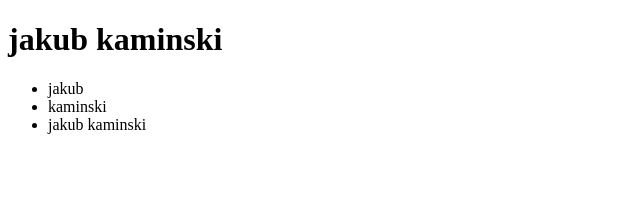
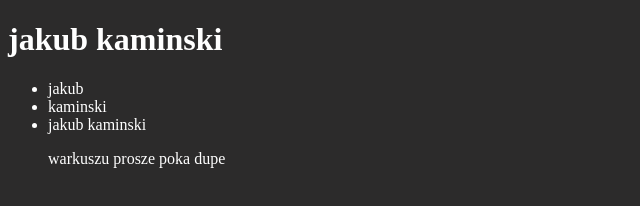
Before and after one commit to L0TNIK/git-nauka, a plain HTML site: page index.html in a window 1280 px wide. Shown: the whole page, without its empty margins (0-640 px from the left). Drawn offline with Linux system fonts and the light colour scheme.

Commit message:
dodano powiazania z js i css i jeszcze lista w html

```diff
--- a/index.html
+++ b/index.html
@@ -4,6 +4,7 @@
     <meta charset="UTF-8" />
     <meta name="viewport" content="width=device-width, initial-scale=1.0" />
     <title>Document</title>
+    <link rel="stylesheet" href="style.css" />
   </head>
   <body>
     <h1>jakub kaminski</h1>
@@ -11,6 +12,8 @@
       <li>jakub</li>
       <li>kaminski</li>
       <li>jakub kaminski</li>
+      <p>warkuszu prosze poka dupe</p>
+      <script src="script.js"></script>
     </ul>
   </body>
 </html>
--- a/script.js
+++ b/script.js
@@ -0,0 +1 @@
+console.log("hello world");
--- a/style.css
+++ b/style.css
@@ -0,0 +1,4 @@
+body {
+  background-color: rgb(44, 43, 43);
+  color: white;
+}
```
